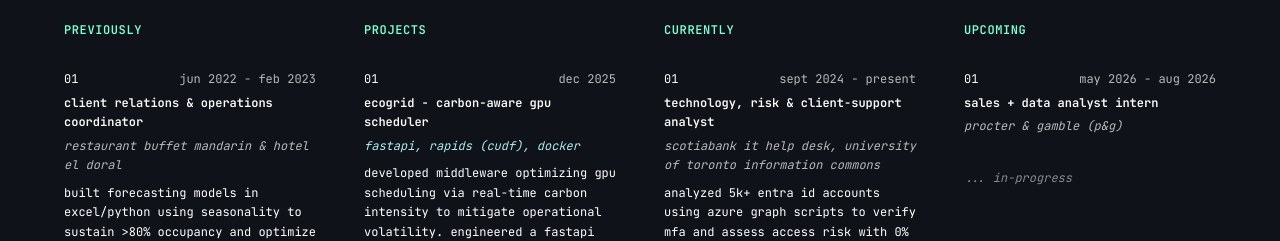
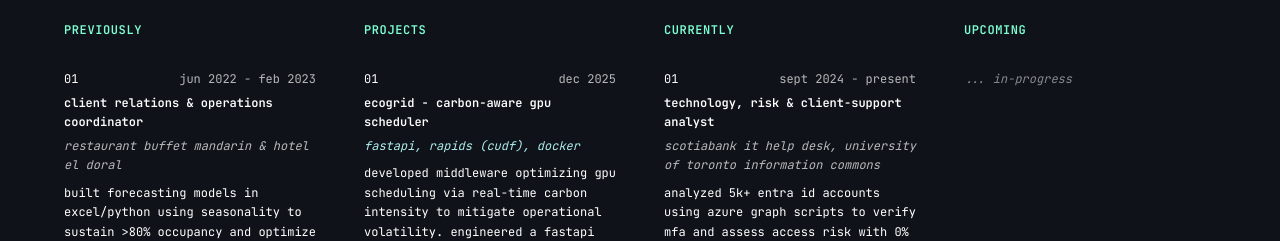
Before and after one commit to sophianggan/sophianggan.github.io, a React (Vite) app: page /#/timeline in a window 1280 px wide. Shown: the part 122-363 px from the top of the page. Built offline with nearby package versions, Linux system fonts and the light colour scheme; the HTML template or start-up script is replaced by a standard one.

Commit message:
Remove P&G internship from UPCOMING section

```diff
--- a/src/pages/Timeline.tsx
+++ b/src/pages/Timeline.tsx
@@ -200,20 +200,7 @@ const Timeline = () => {
             </h2>
 
             <div className="space-y-8 text-xs text-white leading-relaxed">
-              <div>
-                <div className="flex items-baseline justify-between mb-1">
-                  <span className="text-white mr-2"><ScrambleText text="01" delay={400} /></span>
-                  <span className="ml-auto text-white/70">may 2026 - aug 2026</span>
-                </div>
-                <div className="font-semibold mb-1">
-                  <HoverScrambleText text="sales + data analyst intern" shouldScramble={hoveredSection === 'upcoming'} />
-                </div>
-                <div className="text-white/70 italic">
-                  procter & gamble (p&g)
-                </div>
-              </div>
-
-              <div className="mt-8 text-white/50 italic">
+              <div className="text-white/50 italic">
                 ... in-progress
               </div>
             </div>
```
